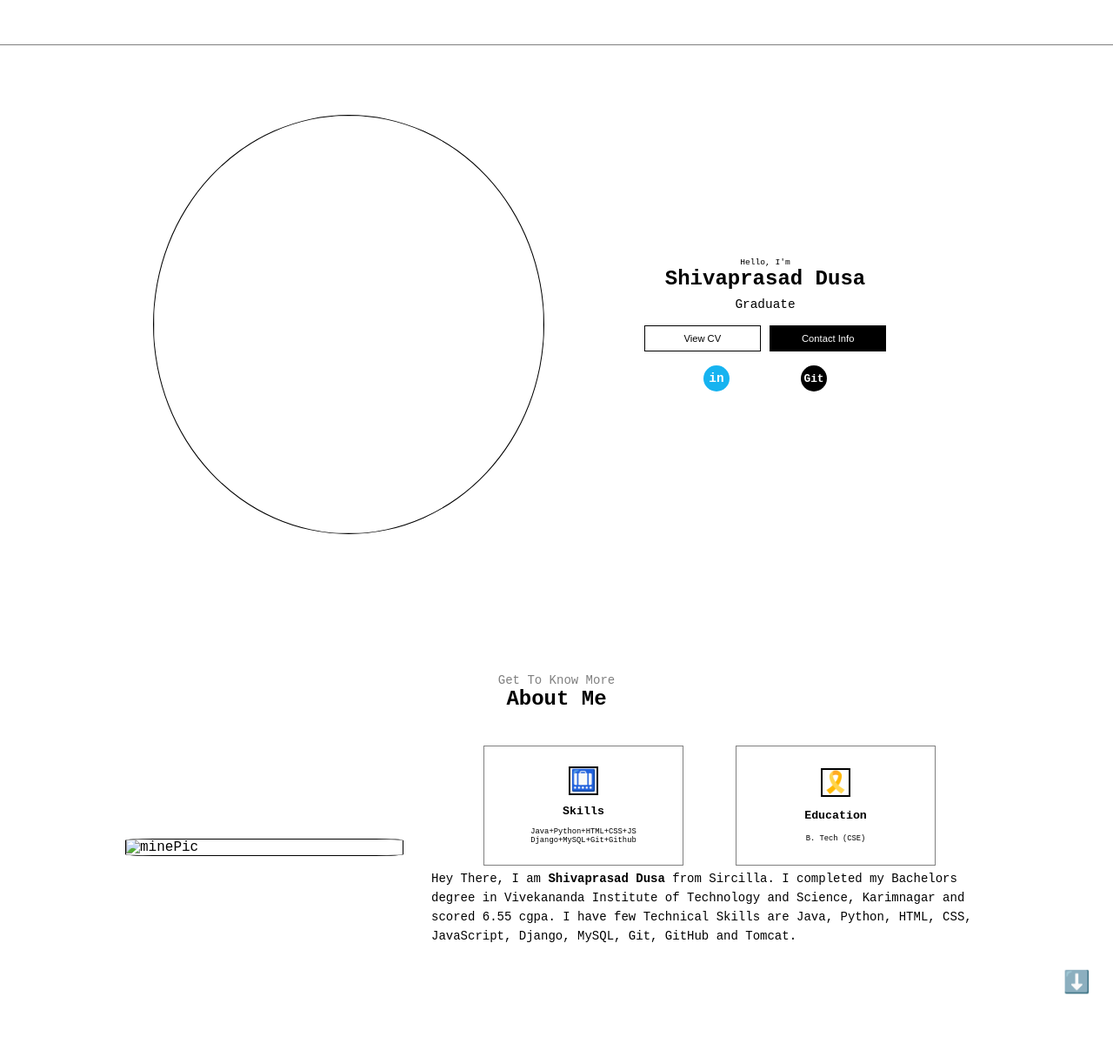
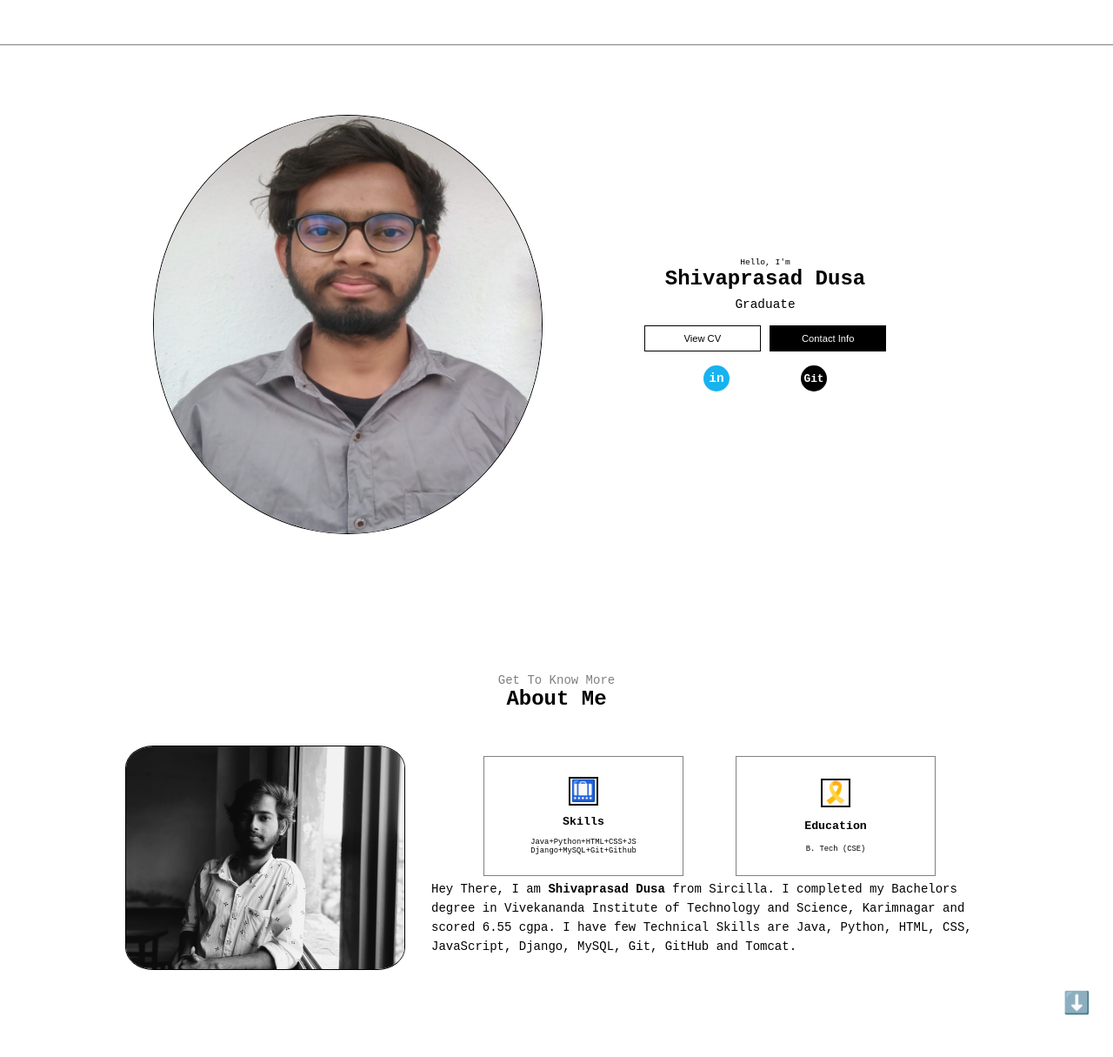
Before and after one commit to Shivaprasad100/ShivaprasadPortFolio, a plain HTML site: page index.html in a window 1280 px wide. Shown: the part 85-1300 px from the top of the page at 87% size. Drawn offline with Linux system fonts and the light colour scheme.

Commit message:
Update index.html

```diff
--- a/index.html
+++ b/index.html
@@ -25,7 +25,7 @@
 
     <section id="profile">
         <div class="profile-pic-container">
-            <img src="mine.jpg" class="profile-pic">
+            <img src="images/mine.jpg" class="profile-pic">
         </div>
 
         <div class="profile-container">
@@ -59,7 +59,7 @@
         <div class="about-me-container">
 
             <div class="about-pic-container">
-                <img src="mine2.jpg" alt="minePic" class="about-pic" >
+                <img src="images/MeBlackWhitePic.jpg" alt="minePic" class="about-pic" >
             </div>
 
             <div class="about-container">
```
